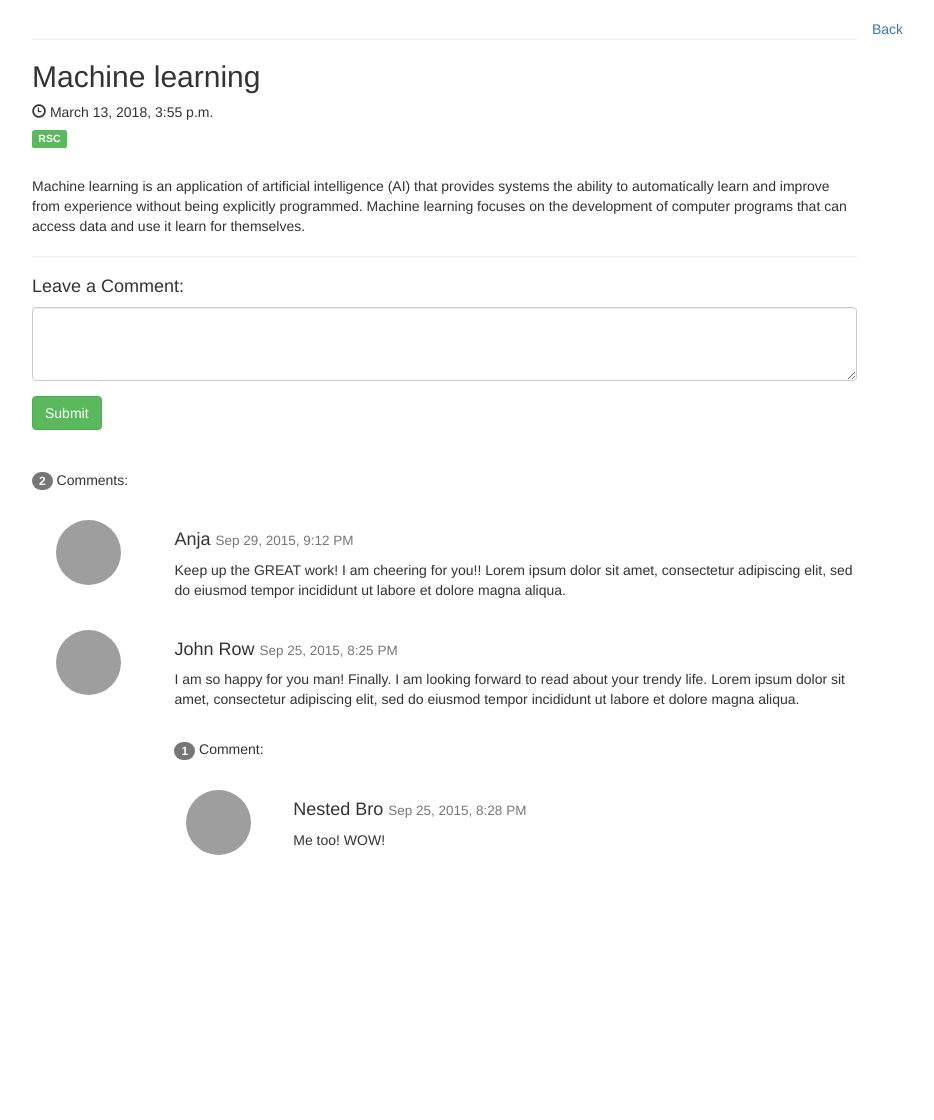
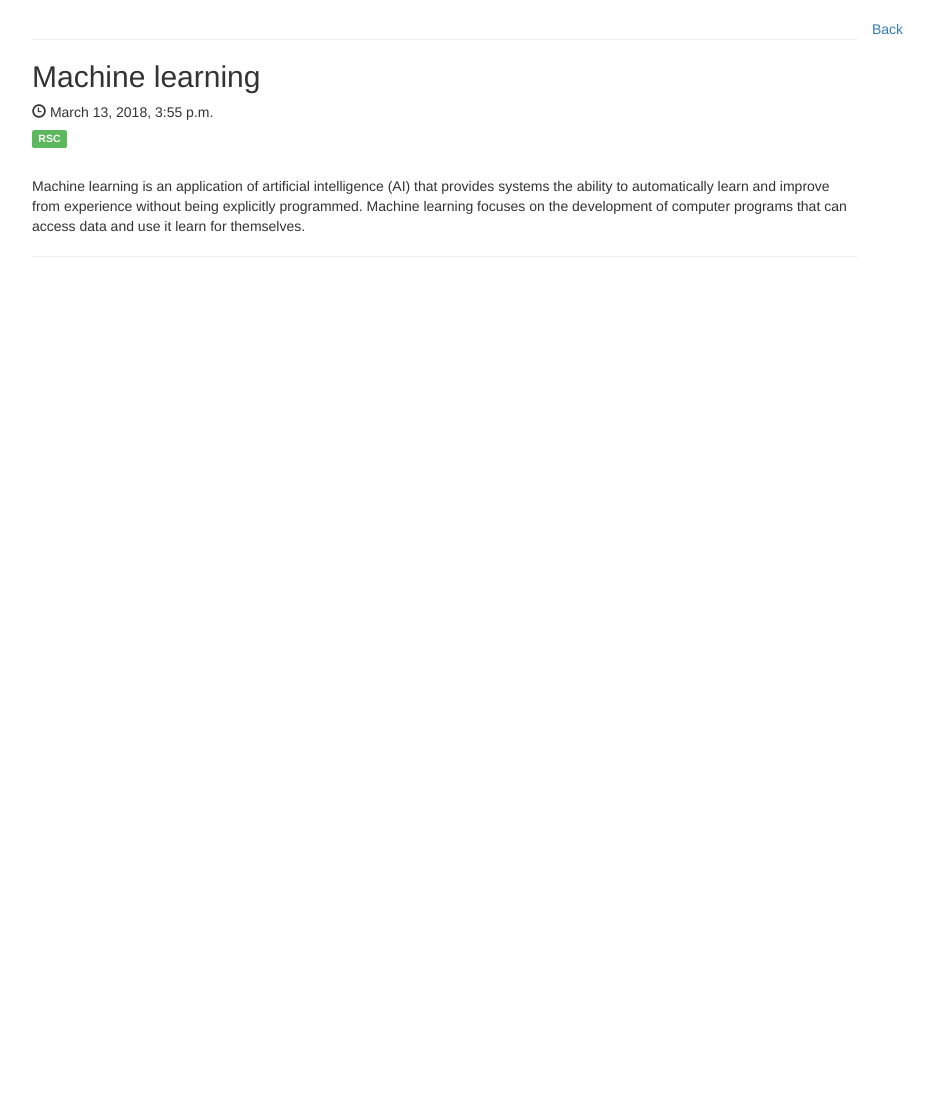
Before and after one commit to rscbugtrack/rscpro, a Django app: page /blog_id/5/ in a window 1280 px wide. Shown: the part 51-1171 px from the top of the page, without its empty margins (53-987 px from the left). Run offline with Django 3.2, Linux system fonts and the light colour scheme; data comes from the database, SQL or seed files in the repository; parts of the project's set-up code (start-up, migrations or seed data) failed here and were passed over; some libraries are stand-ins or nearby versions; grey boxes are pictures that could not be loaded.

Commit message:
main page changes

```diff
--- a/bugtrackapp/views.py
+++ b/bugtrackapp/views.py
@@ -13,7 +13,7 @@ def rschome(request):
     blog_obj = Post.objects.all().order_by('-id')#[:3]
     page = request.GET.get('page', 1)
 
-    paginator = Paginator(blog_obj, 5)
+    paginator = Paginator(blog_obj, 3)
     try:
         blog_page = paginator.page(page)
     except PageNotAnInteger:
--- a/templates/blog_id.html
+++ b/templates/blog_id.html
@@ -49,48 +49,7 @@
         {%endif%}
               </p>
       <hr>
-
-      <h4>Leave a Comment:</h4>
-      <form role="form">
-        <div class="form-group">
-          <textarea class="form-control" rows="3" required></textarea>
-        </div>
-        <button type="submit" class="btn btn-success">Submit</button>
-      </form>
-      <br><br>
-
-      <p><span class="badge">2</span> Comments:</p><br>
-
-      <div class="row">
-        <div class="col-sm-2 text-center">
-          <img src="bandmember.jpg" class="img-circle" height="65" width="65" alt="Avatar">
-        </div>
-        <div class="col-sm-10">
-          <h4>Anja <small>Sep 29, 2015, 9:12 PM</small></h4>
-          <p>Keep up the GREAT work! I am cheering for you!! Lorem ipsum dolor sit amet, consectetur adipiscing elit, sed do eiusmod tempor incididunt ut labore et dolore magna aliqua.</p>
-          <br>
-        </div>
-        <div class="col-sm-2 text-center">
-          <img src="bird.jpg" class="img-circle" height="65" width="65" alt="Avatar">
-        </div>
-        <div class="col-sm-10">
-          <h4>John Row <small>Sep 25, 2015, 8:25 PM</small></h4>
-          <p>I am so happy for you man! Finally. I am looking forward to read about your trendy life. Lorem ipsum dolor sit amet, consectetur adipiscing elit, sed do eiusmod tempor incididunt ut labore et dolore magna aliqua.</p>
-          <br>
-          <p><span class="badge">1</span> Comment:</p><br>
-          <div class="row">
-            <div class="col-sm-2 text-center">
-              <img src="bird.jpg" class="img-circle" height="65" width="65" alt="Avatar">
-            </div>
-            <div class="col-xs-10">
-              <h4>Nested Bro <small>Sep 25, 2015, 8:28 PM</small></h4>
-              <p>Me too! WOW!</p>
-              <br>
-            </div>
-          </div>
-        </div>
-      </div>
-    </div>
+ </div>
 
   </div>
 </div>
```
